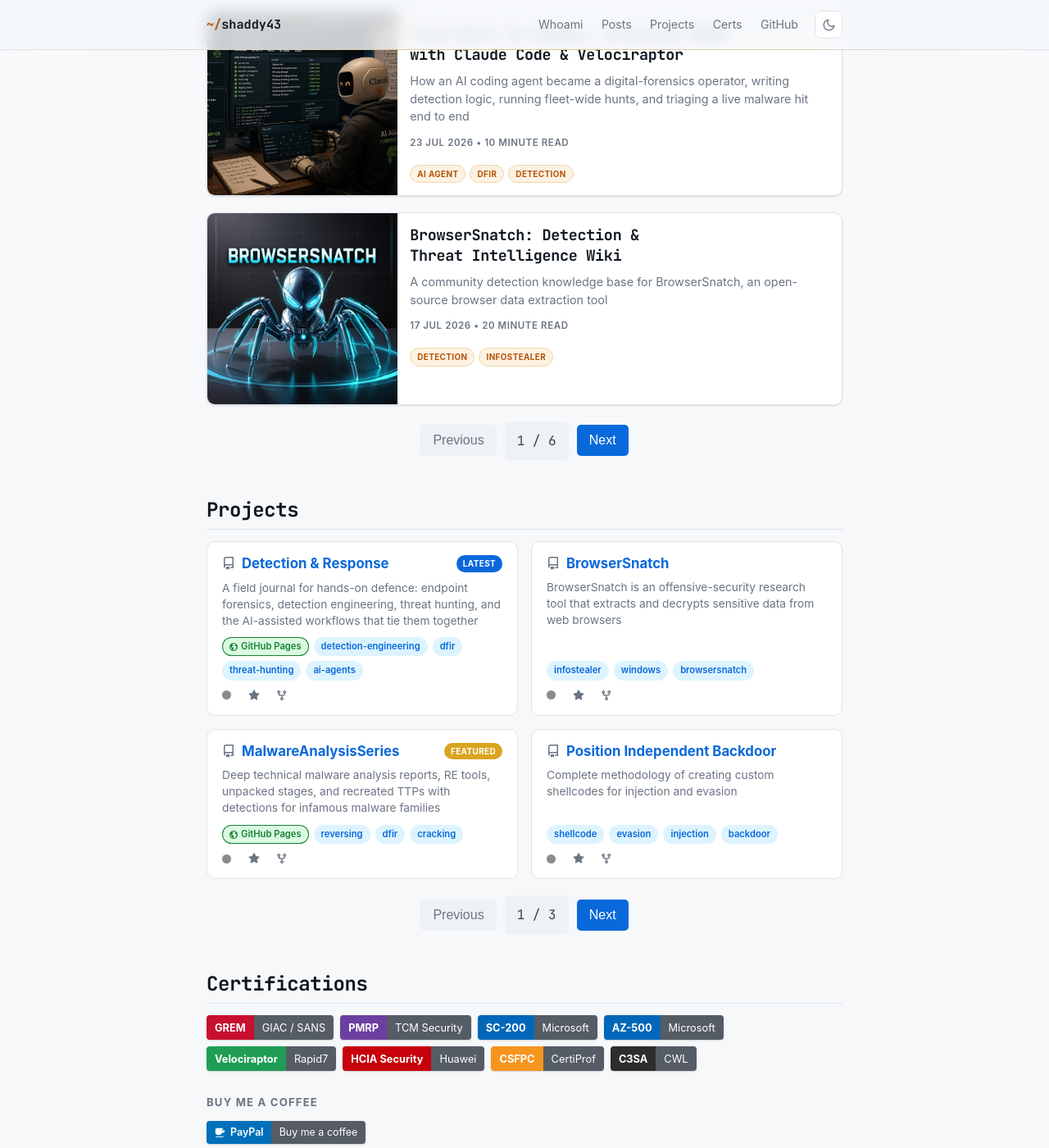
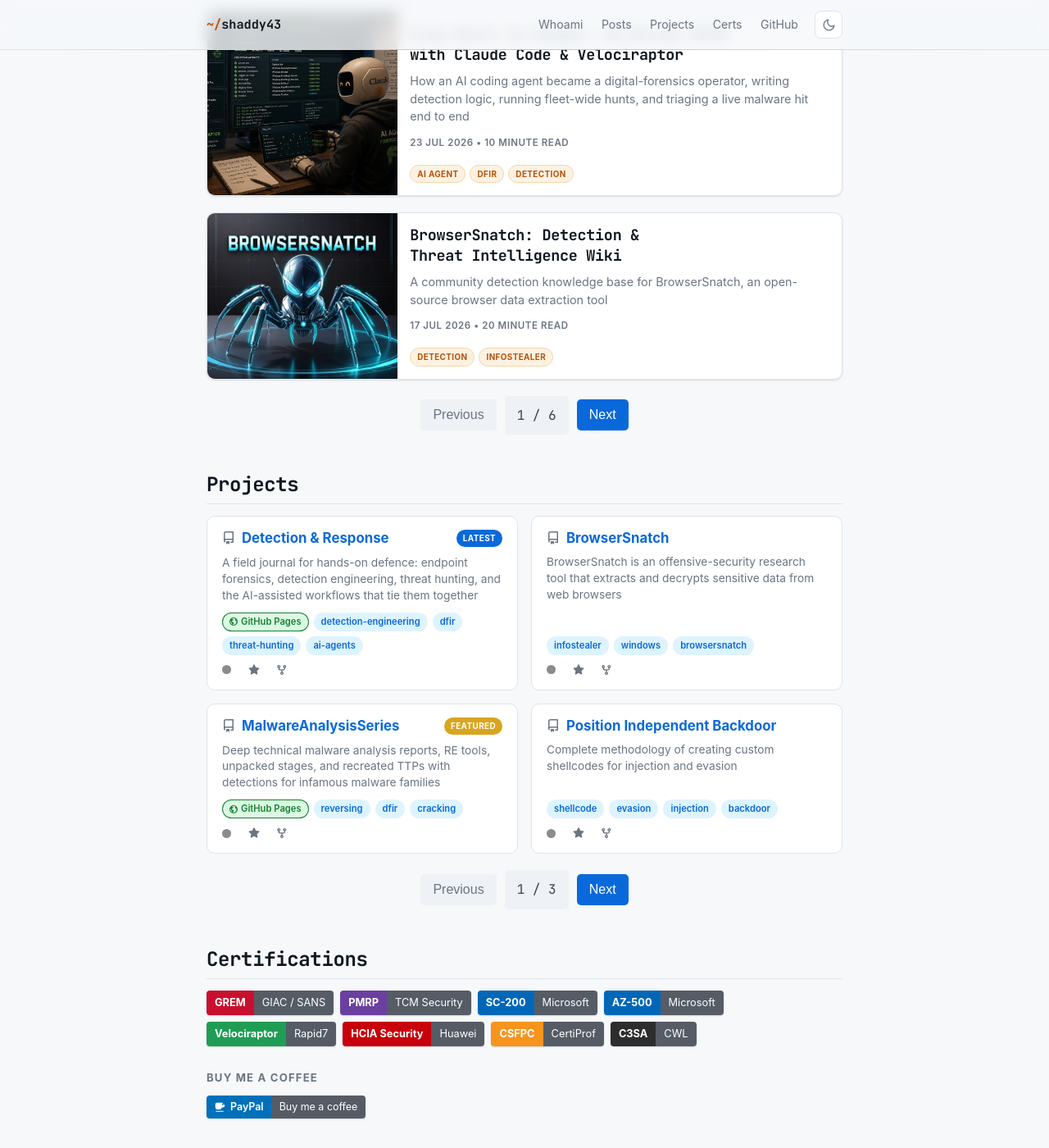
Before and after one commit to shaddy43/shaddy43.github.io, a Jekyll site: the page built from index.html, in a window 1280 px wide and 1400 px high, scrolled down 1155 px. Shown: the whole window at 82% size. Built offline with Jekyll 4.4.1, drawn with Linux system fonts in a browser that asks for light colours; comment, search, counter and statistics services are not loaded.

Commit message:
Let post card height follow the text, not the cover image
Most covers are square. At 30% of an 820px measure that is a 232px-wide image,
and with height:auto it claimed 232px of height while the text needed about
150px, so every square-cover card was padded out with dead space below the tags.
Card heights were stuck at a uniform 234px regardless of how little text a post
had.

Wrap the cover in a stretching slot and position the image absolutely inside it.
An out-of-flow image contributes nothing to the flex line, so the line is sized
by the text and the cover crops to fill whatever height that comes to.

Cards now range from 157px to 207px by content. The NanoCore post, the shortest,
drops from 234px to 157px.

Co-Authored-By: Claude Opus 4.8 <noreply@anthropic.com>
Claude-Session: https://claude.ai/code/session_01JvMy2dHoWMpcVqqNusTCLj

```diff
--- a/assets/css/custom.css
+++ b/assets/css/custom.css
@@ -275,10 +275,25 @@ a:hover {
     flex-direction: row;
 }
 
-.card img {
-    min-width: 30%;
-    max-width: 30%;
-    height: auto;
+/* The cover sits in a stretching slot with the image absolutely positioned
+   inside it, so the image contributes nothing to layout height. Left to itself
+   a square cover 232px wide claimed 232px of height while the text needed
+   about 150px, padding short cards with dead space. Card height is now set by
+   the text, and the cover crops to fill whatever that comes to. */
+.card-thumb {
+    position: relative;
+    flex: 0 0 30%;
+    width: 30%;
+    align-self: stretch;
+    overflow: hidden;
+    background: var(--bg-subtle);
+}
+
+.card-thumb img {
+    position: absolute;
+    inset: 0;
+    width: 100%;
+    height: 100%;
     object-fit: cover;
 }
 
@@ -288,9 +303,11 @@ a:hover {
         flex-direction: column;
     }
 
-    .card img {
-        min-width: 100%;
-        max-width: 100%;
+    /* Stacked: the slot needs an explicit height because there is no longer a
+       sibling to stretch against. */
+    .card-thumb {
+        flex: 0 0 auto;
+        width: 100%;
         height: 180px;
     }
 }
--- a/index.html
+++ b/index.html
@@ -63,7 +63,7 @@ description: Threat Researcher · Detection & Response · Offensive Tooling
            data-tags="{{ post.tags | join: '|' | downcase }}"
            data-tag-labels="{{ post.tags | join: '|' }}"
            data-search="{{ searchstr | strip_newlines | downcase | escape }}">
-            <img src="{{ post.image }}" alt="Cover image for {{ post.title }}"{% if forloop.first %} loading="eager" fetchpriority="high"{% else %} loading="lazy"{% endif %} decoding="async">
+            <span class="card-thumb"><img src="{{ post.image }}" alt="Cover image for {{ post.title }}"{% if forloop.first %} loading="eager" fetchpriority="high"{% else %} loading="lazy"{% endif %} decoding="async"></span>
             <div class="card-content">
                 <h3 class="card-title">{{ post.title }}</h3>
                 <p class="card-description">{{ post.description }}</p>
```
